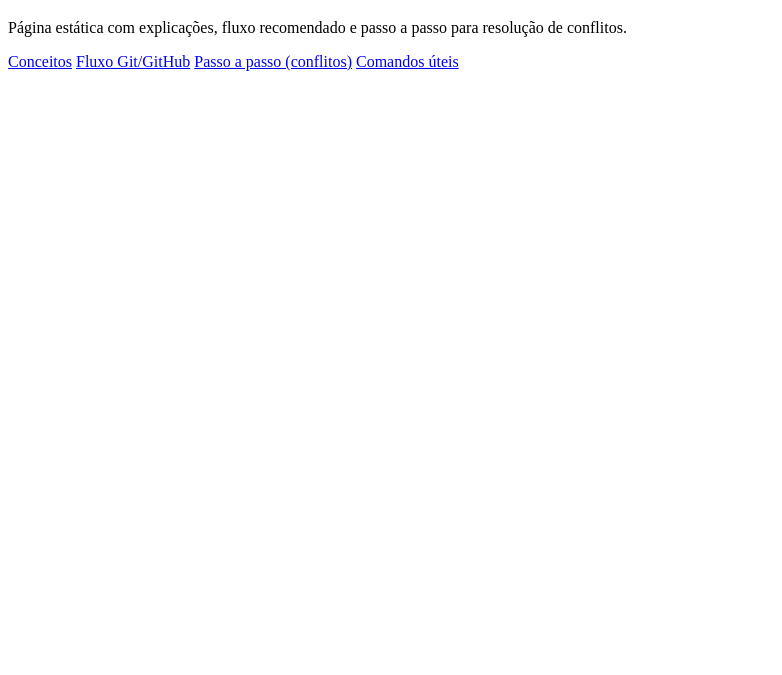
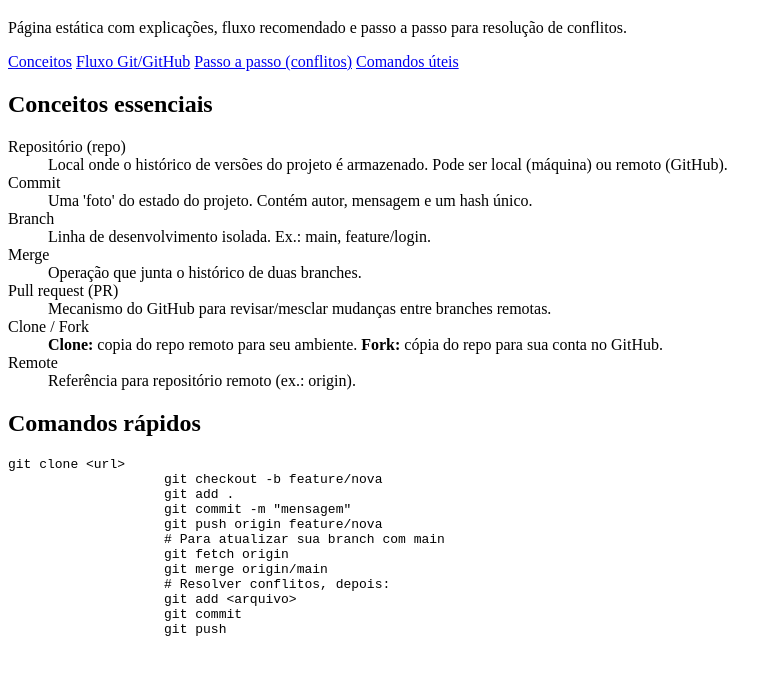
Before and after one commit to Chicosk1/My_Github, a plain HTML site: page index.html in a window 1280 px wide. Shown: the part 87-762 px from the top of the page, without its empty margins (0-782 px from the left). Drawn offline with Linux system fonts and the light colour scheme.

Commit message:
feat/implementando informações de comandos rápidos

```diff
--- a/index.html
+++ b/index.html
@@ -21,4 +21,50 @@
             <a class="btn" href="#passo-a-passo">Passo a passo (conflitos)</a>
             <a class="btn" href="#comandos">Comandos úteis</a>
         </nav>
+
+        <main>
+        <!-- Conteúdo principal -->
+            <section id="conceitos" class="card">
+                    <h2>Conceitos essenciais</h2>
+                <dl>
+                    <dt>Repositório (repo)</dt>
+                    <dd>Local onde o histórico de versões do projeto é armazenado. Pode ser local (máquina) ou remoto (GitHub).</dd>
+
+                    <dt>Commit</dt>
+                    <dd>Uma 'foto' do estado do projeto. Contém autor, mensagem e um hash único.</dd>
+
+                    <dt>Branch</dt>
+                    <dd>Linha de desenvolvimento isolada. Ex.: main, feature/login.</dd>
+
+                    <dt>Merge</dt>
+                    <dd>Operação que junta o histórico de duas branches.</dd>
+
+                    <dt>Pull request (PR)</dt>
+                    <dd>Mecanismo do GitHub para revisar/mesclar mudanças entre branches remotas.</dd>
+
+                    <dt>Clone / Fork</dt>
+                    <dd><strong>Clone:</strong> copia do repo remoto para seu ambiente. <strong>Fork:</strong> cópia do repo para sua conta no GitHub.</dd>
+
+                    <dt>Remote</dt>
+                    <dd>Referência para repositório remoto (ex.: origin).</dd>
+                </dl>
+            </section>
+
+            <aside class="card">
+                <h2>Comandos rápidos</h2>
+                <pre><code>git clone &lt;url&gt;
+                    git checkout -b feature/nova
+                    git add .
+                    git commit -m "mensagem"
+                    git push origin feature/nova
+                    # Para atualizar sua branch com main
+                    git fetch origin
+                    git merge origin/main
+                    # Resolver conflitos, depois:
+                    git add &lt;arquivo&gt;
+                    git commit
+                    git push
+                </code></pre>
+            </aside>
+        </main>
 </body>
```
